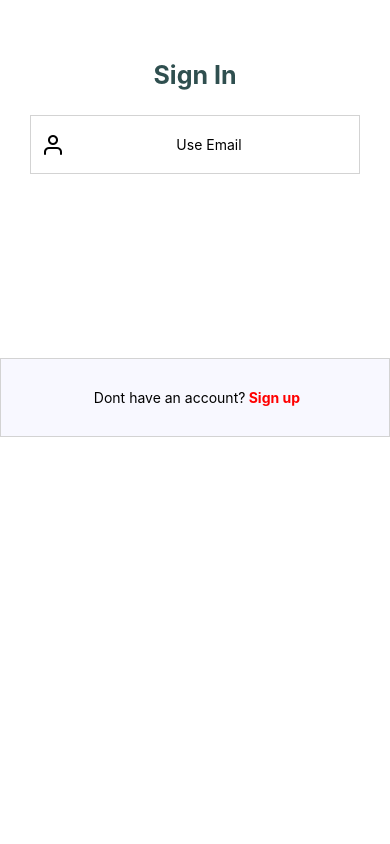
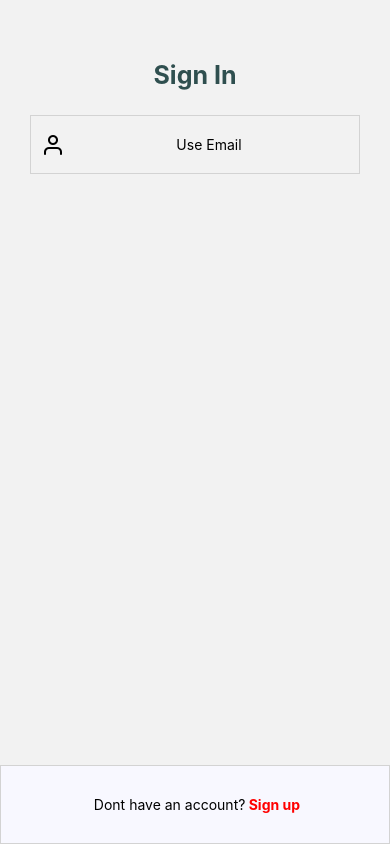
Before and after one commit to tapasrastogi2411/JobTok, a React Native app in the folder frontend/: screen /home in a window 390 px wide. Built offline with nearby package versions, Linux system fonts and the light colour scheme.

Commit message:
Added code which would have routed to the homescreen after logging in had authentication worked:(

```diff
--- a/frontend/App.js
+++ b/frontend/App.js
@@ -13,6 +13,7 @@ import Constants from 'expo-constants';
 // Initialise firebase project
 import firebase from 'firebase/app';
 import AuthScreen from './src/screens/auth';
+import Route from './src/navigation/main';
 
 // Initialising the store
 const store = createStore(rootReducer, applyMiddleware(thunk))
@@ -26,12 +27,7 @@ export default function App() {
   return (
 
     <Provider store={store}>
-      <AuthScreen/>
-      <View style={styles.container}>
-        <Text></Text>
-        <StatusBar style="auto"></StatusBar>
-      </View>
-
+      <Route />
     </Provider>
   );
 }
--- a/frontend/package.json
+++ b/frontend/package.json
@@ -8,9 +8,11 @@
     "eject": "expo eject"
   },
   "dependencies": {
+    "@react-native-community/masked-view": "0.1.10",
     "@react-navigation/material-bottom-tabs": "^6.0.9",
     "@react-navigation/native": "^6.0.6",
     "@react-navigation/native-stack": "^6.2.5",
+    "@react-navigation/stack": "^6.0.11",
     "expo": "~42.0.1",
     "expo-av": "~9.2.3",
     "expo-constants": "~11.0.1",
@@ -21,7 +23,9 @@
     "react": "16.13.1",
     "react-dom": "16.13.1",
     "react-native": "https://github.com/expo/react-native/archive/sdk-42.0.0.tar.gz",
+    "react-native-gesture-handler": "~1.10.2",
     "react-native-paper": "^4.9.2",
+    "react-native-reanimated": "~2.2.0",
     "react-native-safe-area-context": "3.2.0",
     "react-native-screens": "~3.4.0",
     "react-native-vector-icons": "^8.1.0",
--- /dev/null
+++ b/frontend/src/navigation/home/index.js
@@ -0,0 +1,12 @@
+import React from 'react'
+import {View, Text} from 'react-native'
+import styles from '../../screens/auth/styles'
+
+export default function HomeScreen(){
+
+    return (
+        <View style = {{marginTop: 40}}>
+            <Text>This is my HomeScreen</Text>
+        </View>
+    )
+}
--- /dev/null
+++ b/frontend/src/navigation/main/index.js
@@ -0,0 +1,50 @@
+import React, { useEffect } from 'react'
+import { View, Text } from 'react-native'
+import { useDispatch, useSelector } from 'react-redux'
+import { userAuthStateListener } from '../../redux/actions'
+import { NavigationContainer } from '@react-navigation/native'
+import { createStackNavigator } from '@react-navigation/stack'
+import AuthScreen from '../../screens/auth'
+import HomeScreen from '../home'
+
+
+const Stack = createStackNavigator()
+export default function Route() {
+
+    // Use hooks here
+    const currentUserObj = useSelector(state => state.auth)
+    const dispatch = useDispatch()
+    useEffect(() => {
+        dispatch(userAuthStateListener);
+
+    }, [])
+
+    console.log(currentUserObj)
+
+    if (!currentUserObj.loaded) {
+        return (
+            <NavigationContainer>
+                <Stack.Navigator>
+                    {currentUserObj.currentUser == null ?
+                        <Stack.Screen name="auth" component={AuthScreen} options={{ headerShown: false }} />
+                        :
+                        <Stack.Screen name="home" component={HomeScreen} options={{ headerShown: false }} />
+
+                    }
+
+
+
+                </Stack.Navigator>
+                <Text></Text>
+            </NavigationContainer>
+        )
+    }
+
+
+    return (
+
+        <View>
+            <Text></Text>
+        </View>
+    )
+}
--- a/frontend/src/redux/actions/auth.js
+++ b/frontend/src/redux/actions/auth.js
@@ -20,7 +20,7 @@ export const userAuthStateListener = () => dispatch => {
 
 }
 
-export const getCurrentUserData = () => {
+export const getCurrentUserData = () => dispatch => {
 
     firebase.firestore()
     .collection('user')
```
Also changed, not shown: 1 other file (tests, documents, lock files or other folders).
